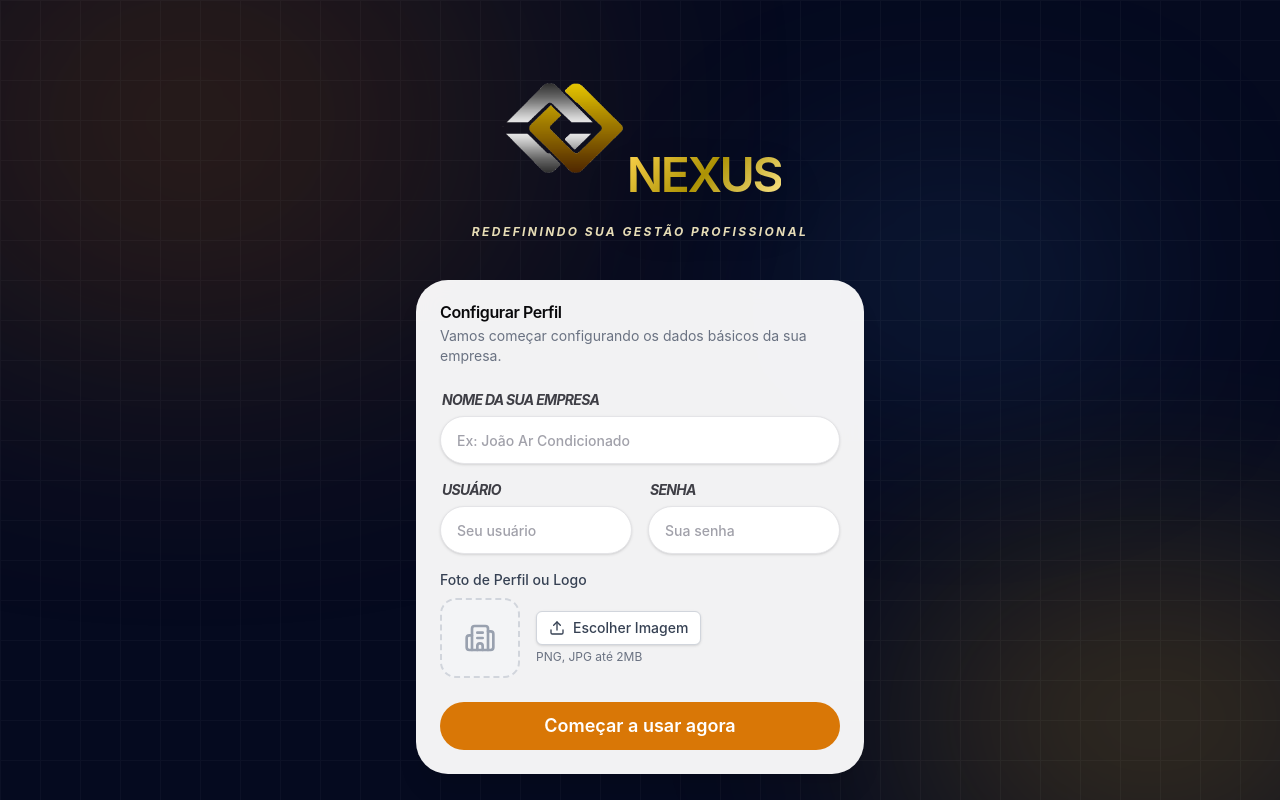
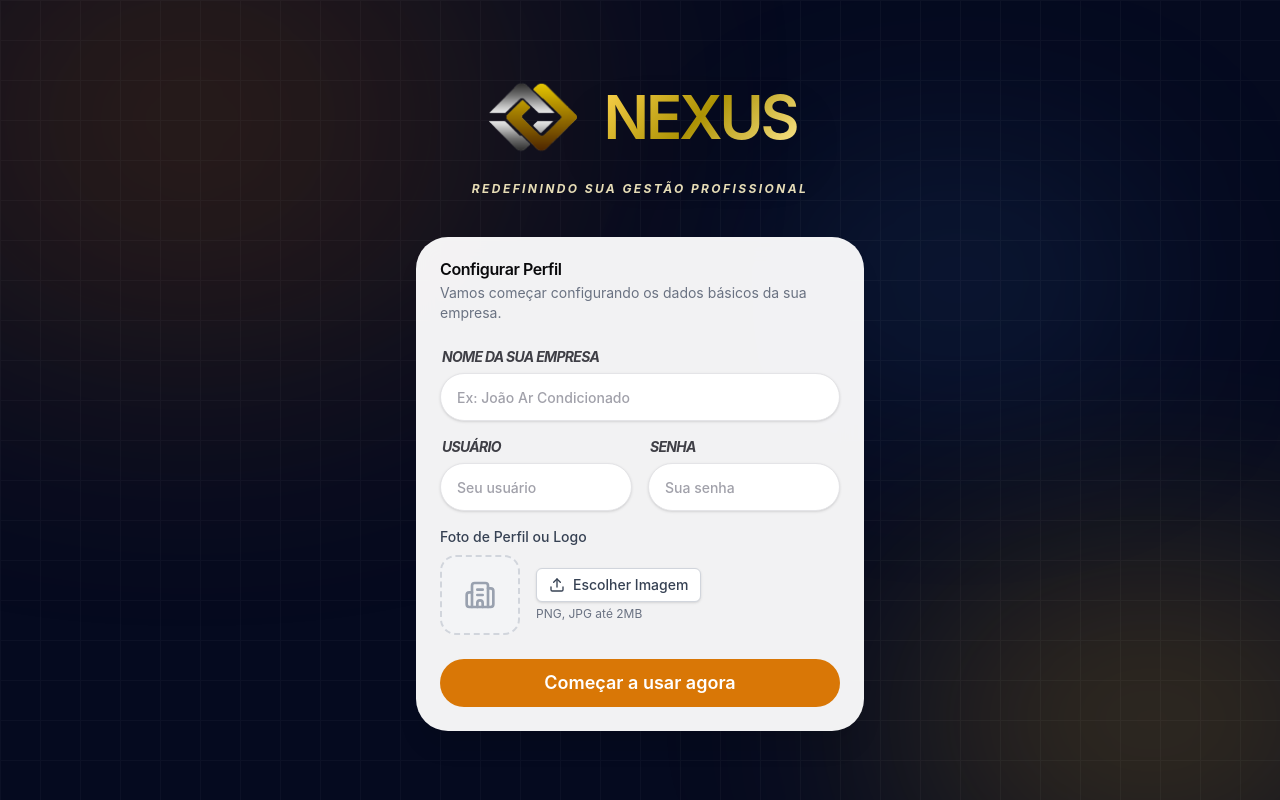
Before and after one commit to evopagess/CRM-Gen-rico, a React (Vite) app: page / in a window 1280 px wide. Built offline with nearby package versions, Linux system fonts and the light colour scheme.

Commit message:
style: Aligned NEXUS logo and text horizontally on onboarding screen

```diff
--- a/src/components/Onboarding.tsx
+++ b/src/components/Onboarding.tsx
@@ -51,13 +51,15 @@ export function Onboarding() {
                 </div>
 
                 <div className="max-w-md w-full py-8 relative z-10 animate-in fade-in zoom-in duration-700">
-                    <div className="text-center mb-10">
-                        <div className="inline-flex h-32 w-32 mb-8 overflow-hidden flex items-center justify-center group">
-                            <img src="/logo.png" alt="NEXUS Logo" className="h-full w-full object-contain group-hover:scale-110 transition-transform duration-700" />
+                    <div className="flex flex-col items-center mb-10">
+                        <div className="flex items-center justify-center gap-6 mb-4">
+                            <div className="h-24 w-24 overflow-hidden flex items-center justify-center group">
+                                <img src="/logo.png" alt="NEXUS Logo" className="h-full w-full object-contain group-hover:scale-110 transition-transform duration-700" />
+                            </div>
+                            <h1 className="text-6xl font-poppins font-semibold tracking-tighter drop-shadow-2xl uppercase text-gradient-gold">
+                                NEXUS
+                            </h1>
                         </div>
-                        <h1 className="text-5xl font-poppins font-semibold mb-3 tracking-tighter drop-shadow-2xl uppercase text-gradient-gold">
-                            NEXUS
-                        </h1>
                         <p className="text-brand-100 font-bold uppercase tracking-[0.2em] text-xs opacity-90 italic">Redefinindo sua gestão profissional</p>
                     </div>
 
```
